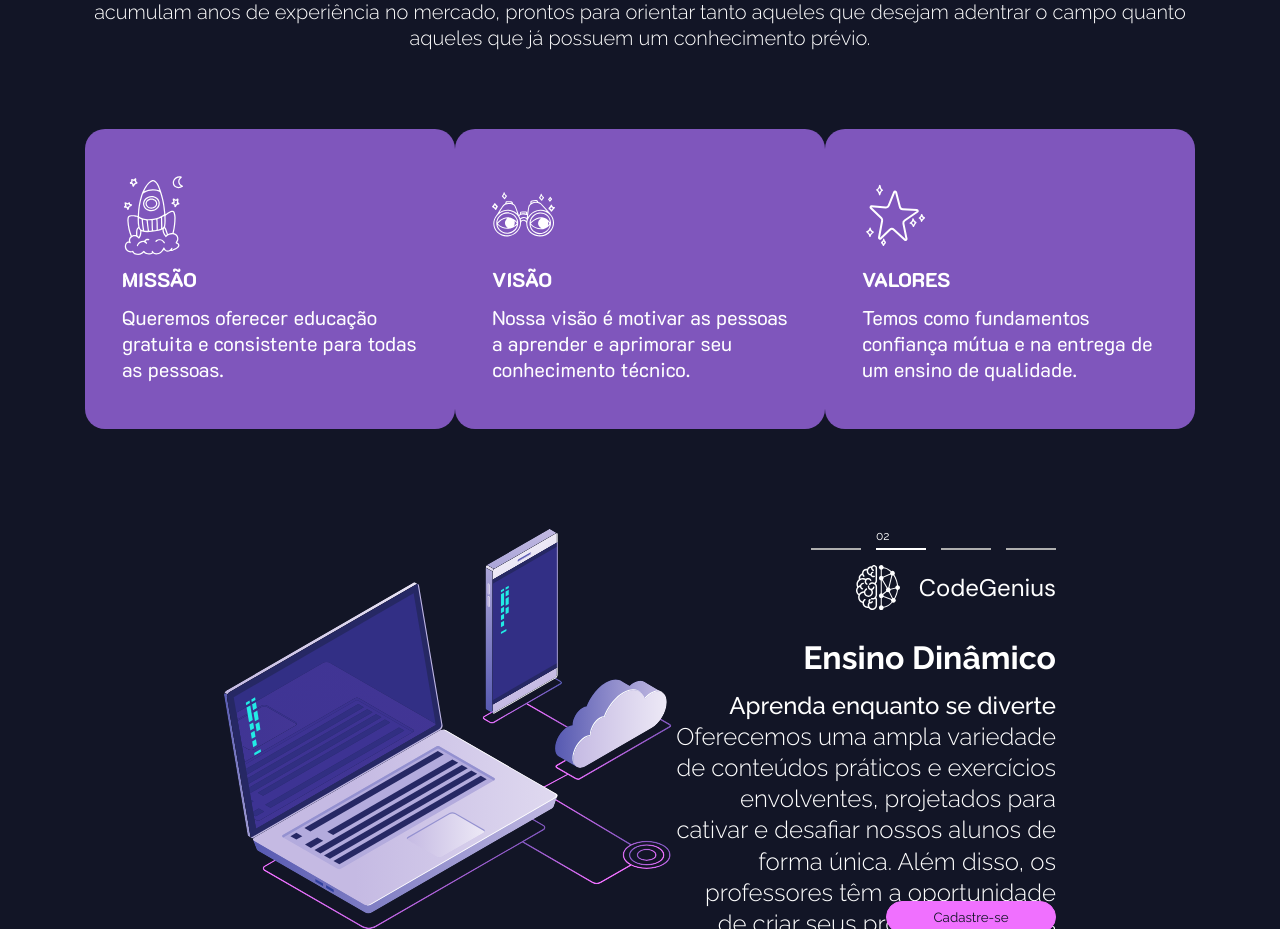
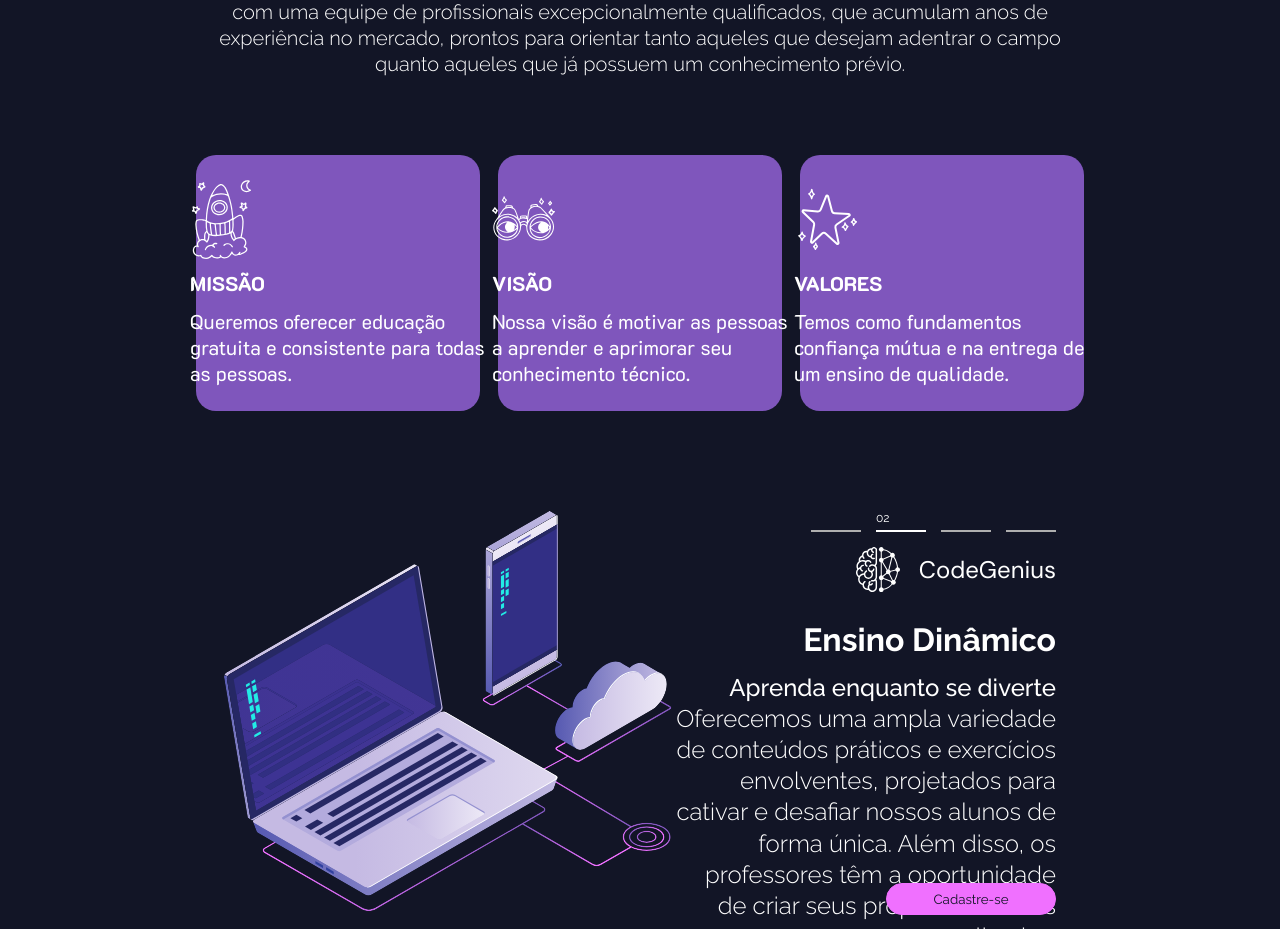
Before and after one commit to CodeGenius-Organization/CodeGenius, a React (Create React App) app in the folder codegenius/: page /institutional in a window 1280 px wide. Shown: the part 830-1759 px from the top of the page. Built offline with nearby package versions, Linux system fonts and the light colour scheme.

Commit message:
ajustes no componente

```diff
--- /dev/null
+++ b/codegenius/src/components/card-institucional/CardInstitucional.css
@@ -0,0 +1,58 @@
+
+.cards{
+    display: flex;
+    justify-content: space-between;
+    /* border: solid 2px firebrick; */
+    width: 100%;
+    margin-top: 78px;
+}
+
+.card {
+    width: 32%;
+    height: 32vh;
+    /* border: #FFF 2px solid; */
+    background-color: #7F56BC;
+    border-radius: 20px;
+    display: flex;
+    flex-direction: column;
+    justify-content: center;
+    align-items: center;
+    margin-bottom: 100px;
+}
+
+.card-content{
+    width: 296px;
+    height: 205.612px;
+    flex-shrink: 0;
+    display: flex;
+    flex-direction: column;
+    justify-content: space-between;
+}
+
+.card .mission-img{
+    width: 63px;
+    height: 78.775px;
+}
+
+.card-content h1{
+    color: #FFF;
+    font-family: 'K2D';
+    font-size: 20px;
+    font-style: normal;
+    font-weight: 800;
+    line-height: 40.005px;
+    text-transform: uppercase;
+}
+
+.card-content>p{
+    color: #FFF;
+    font-family: 'K2D';
+    font-size: 20px;
+    font-style: normal;
+    font-weight: 400;
+    line-height: 26px;
+}
+
+.card:hover{
+    box-shadow: 0px 0px 20px 7px #452673;
+}
--- /dev/null
+++ b/codegenius/src/components/card-institucional/CardInstitucional.jsx
@@ -0,0 +1,35 @@
+import "./CardInstitucional.css";
+import React, { useState, useEffect } from 'react';
+
+import mission from '../../img/Icon_Mission_white.svg';
+import vision from '../../img/Icon_Vision_white.svg';
+import values from '../../img/Icon_Values_white.svg';
+
+function CardInstitucional() {
+    return (
+        <>
+            <div className='card'>
+                <div className='card-content'>
+                    <img className="mission-img" src={mission} />
+                    <h1>missão</h1>
+                    <p>Queremos oferecer educação gratuita e consistente para todas as pessoas.</p>
+                </div>
+            </div>
+            <div className='card vision'>
+                <div className='card-content'>
+                    <img className='mission-img' src={vision} />
+                    <h1>visão</h1>
+                    <p>Nossa visão é motivar as pessoas a aprender e aprimorar seu conhecimento técnico.</p>
+                </div>
+            </div>
+            <div className='card values'>
+                <div className='card-content'>
+                    <img className='mission-img' src={values} />
+                    <h1>valores</h1>
+                    <p>Temos como fundamentos confiança mútua e na entrega de um ensino de qualidade.</p>
+                </div>
+            </div>
+        </>
+    );
+}
+export default CardInstitucional;
--- a/codegenius/src/components/carousel-institucional/CarouselInstitucional.css
+++ b/codegenius/src/components/carousel-institucional/CarouselInstitucional.css
@@ -14,7 +14,6 @@
 
 .line-box {
     margin-left: 15px;
-    cursor: pointer;
 }
 
 .line-box>p {
--- a/codegenius/src/components/index.js
+++ b/codegenius/src/components/index.js
@@ -3,3 +3,4 @@
 export { default as NavBar } from './nav-bar/NavBar'
 export { default as CardOurTeam } from './card-our-team/CardOurTeam'
 export { default as Carousel } from './carousel-institucional/CarouselInstitucional'
+export { default as CardInstitucional } from './card-institucional/CardInstitucional'
--- a/codegenius/src/pages/institutional/Institutional.css
+++ b/codegenius/src/pages/institutional/Institutional.css
@@ -133,63 +133,6 @@
     line-height: 26px;
 }
 
-.cards{
-    display: flex;
-    justify-content: space-between;
-    /* border: solid 2px firebrick; */
-    width: 100%;
-    margin-top: 78px;
-}
-
-.card {
-    width: 370px;
-    height: 300px;
-    background-color: #7F56BC;
-    border-radius: 20px;
-    display: flex;
-    flex-direction: column;
-    justify-content: center;
-    align-items: center;
-    margin-bottom: 100px;
-}
-
-.card-content{
-    width: 296px;
-    height: 205.612px;
-    flex-shrink: 0;
-    display: flex;
-    flex-direction: column;
-    justify-content: space-between;
-}
-
-.card .mission-img{
-    width: 63px;
-    height: 78.775px;
-}
-
-.card-content h1{
-    color: #FFF;
-    font-family: 'K2D';
-    font-size: 20px;
-    font-style: normal;
-    font-weight: 800;
-    line-height: 40.005px;
-    text-transform: uppercase;
-}
-
-.card-content>p{
-    color: #FFF;
-    font-family: 'K2D';
-    font-size: 20px;
-    font-style: normal;
-    font-weight: 400;
-    line-height: 26px;
-}
-
-.card:hover{
-    box-shadow: 0px 0px 20px 7px #452673;
-}
-
 /* codegenius */
 .codegenius{
     display: flex;
--- a/codegenius/src/pages/institutional/Institutional.jsx
+++ b/codegenius/src/pages/institutional/Institutional.jsx
@@ -2,14 +2,13 @@ import React, { useEffect, useState } from 'react';
 import './Institutional.css';
 import ModaltoForm from '../../components/modal-to-form/ModalToForm';
 
-import { NavBar, CardOurTeam, Carousel } from '../../components'
+import { NavBar, CardOurTeam, Carousel, CardInstitucional } from '../../components'
 
 // imagem
 import home_img from '../../img/Computer1.png';
-import mission from '../../img/Icon_Mission_white.svg';
-import mission_colorful from '../../img/Icon_Mission_hover.svg';
-import vision from '../../img/Icon_Vision_white.svg';
-import values from '../../img/Icon_Values_white.svg';
+// import mission from '../../img/Icon_Mission_white.svg';
+// import vision from '../../img/Icon_Vision_white.svg';
+// import values from '../../img/Icon_Values_white.svg';
 import codegenius_img from '../../img/Computer 2.svg';
 import codegenius_logo from '../../img/codegenius.svg';
 import kaue from '../../img/kaue.png';
@@ -62,63 +61,13 @@ function Home() {
                                     <p>A MindTech vem se destacando na indústria tecnológica, buscando tornrar-se referência em ensino e tecnologia. Nossa missão é proporcionar um aprendizado dinâmico e didático, abrangendo uma ampla gama de conceitos na área de Tecnologia da Informação (TI). Contamos com uma equipe de profissionais excepcionalmente qualificados, que acumulam anos de experiência no mercado, prontos para orientar tanto aqueles que desejam adentrar o campo quanto aqueles que já possuem um conhecimento prévio.</p>
                                 </div>
                                 <div className='cards'>
-                                    <div className='card mission'>
-                                        <div className='card-content'>
-                                            <img className="mission-img" src={mission}/>
-                                            <h1>missão</h1>
-                                            <p>Queremos oferecer educação gratuita e consistente para todas as pessoas.</p>
-                                        </div>
-                                    </div>
-                                    <div className='card vision'>
-                                        <div className='card-content'>
-                                            <img className='mission-img' src={vision} />
-                                            <h1>visão</h1>
-                                            <p>Nossa visão é motivar as pessoas a aprender e aprimorar seu conhecimento técnico.</p>
-                                        </div>
-                                    </div>
-                                    <div className='card values'>
-                                        <div className='card-content'>
-                                            <img className='mission-img' src={values} />
-                                            <h1>valores</h1>
-                                            <p>Temos como fundamentos confiança mútua e na entrega de um ensino de qualidade.</p>
-                                        </div>
-                                    </div>
+                                    <CardInstitucional />
                                 </div>
                             </div>
                             <div className='codegenius'>
                                 <div className='left-side'>
                                     <img className='codegenius-img' src={codegenius_img} />
                                 </div>
-                                {/* <div className='right-side'>
-                                    <div className='carroussel'>
-                                        <div className='line-box'>
-                                            <p>01</p>
-                                            <div className='line'></div>
-                                        </div>
-                                        <div className='line-box'>
-                                            <p>02</p>
-                                            <div className='line'></div>
-                                        </div>
-                                        <div className='line-box'>
-                                            <p>03</p>
-                                            <div className='line'></div>
-                                        </div>
-                                        <div className='line-box'>
-                                            <p>04</p>
-                                            <div className='line'></div>
-                                        </div>
-                                    </div>
-                                    <div className='logomarca-codegenius'>
-                                        <img src={codegenius_logo} />
-                                        <p>CodeGenius</p>
-                                    </div>
-                                    <div className='text'>
-                                        <h1>Olá, visitante!</h1>
-                                        <h2>Seja nosso aluno!</h2>
-                                        <p>A MindTech sempre prioriza o seu aprendizado, pois acreditamos que o conhecimento é a chave para abrir portas ilimitadas. Por isso, contamos com uma equipe de especialistas dedicados a guiá-lo em cada passo do seu percurso de aprendizagem.</p>
-                                    </div>
-                                    <button className='cadastre-se'>Cadastre-se</button>
-                                </div> */}
                                 <Carousel />
                             </div>
                             <div className='equipe'>
```
